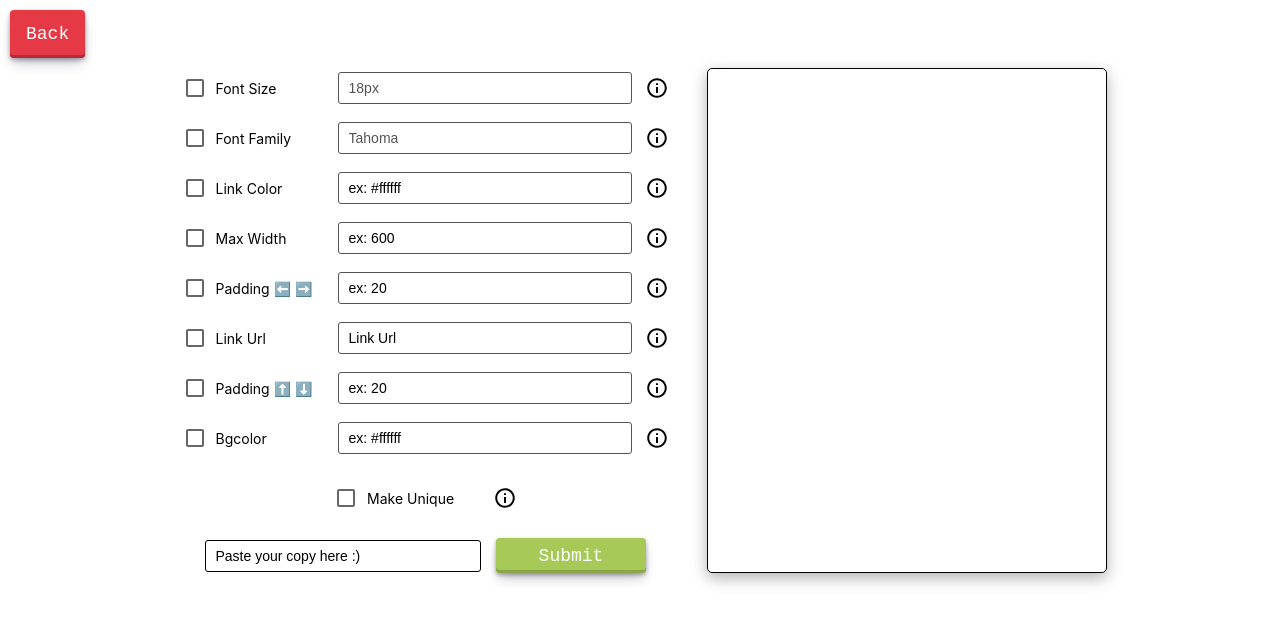
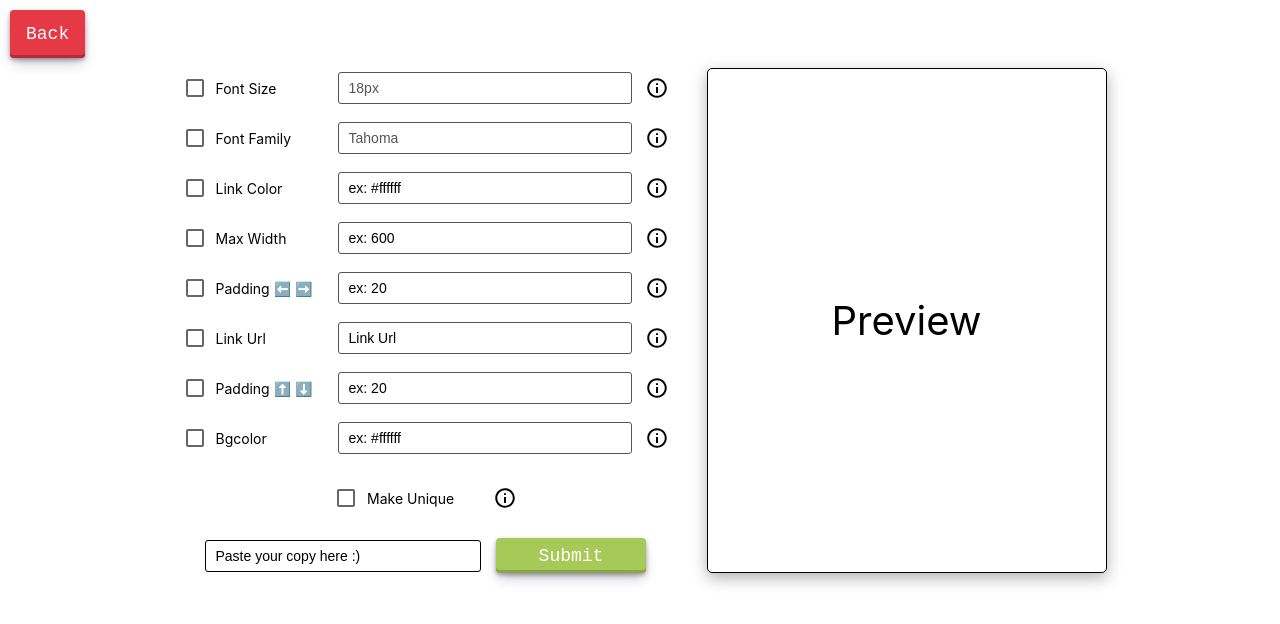
Before and after one commit to INRGI/CopyMaker, a React (Vite) app: page /id-1 in a window 1280 px wide. Shown: the top 624 px of the page. Built offline with nearby package versions, Linux system fonts and the light colour scheme.

Commit message:
Add empty variation

```diff
--- a/src/components/Preview/Preview.jsx
+++ b/src/components/Preview/Preview.jsx
@@ -1,4 +1,4 @@
-import { Container, ContentContainer } from "./Preview.styled";
+import { Container, ContentContainer, Empty } from "./Preview.styled";
 
 const Preview = ({result}) =>{
 
@@ -6,7 +6,7 @@ const Preview = ({result}) =>{
 
     return (
         <Container>
-            <ContentContainer dangerouslySetInnerHTML={{ __html: prew }} />
+            {result === "" ? (<Empty>Preview</Empty>):(<ContentContainer dangerouslySetInnerHTML={{ __html: prew }} />)}
         </Container>
     )
 }
--- a/src/components/Preview/Preview.styled.jsx
+++ b/src/components/Preview/Preview.styled.jsx
@@ -13,3 +13,11 @@ export const Container = styled.div`
 export const ContentContainer = styled.div`
 
 `;
+
+export const Empty = styled.div`
+    display: flex;
+    align-items: center;
+    justify-content: center;
+    height: 100%;
+    font-size: 40px;
+`;
```
